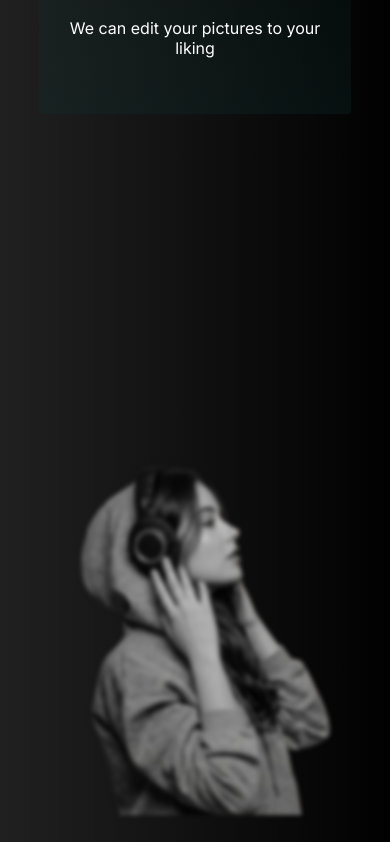
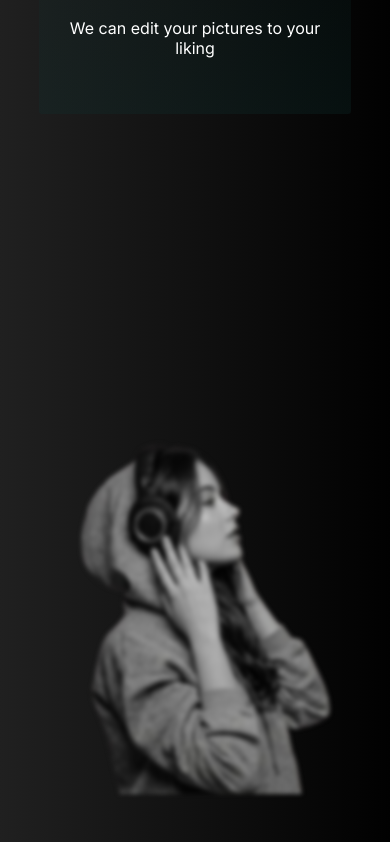
Before and after one commit to kgauhelo-tech/react-ui-challenge, a React (Vite) app: page / in a window 390 px wide. Shown: the part 3145-3987 px from the top of the page. Built offline with nearby package versions, Linux system fonts and the light colour scheme.

Commit message:
Fixed the responsiveness and ran the build command

```diff
--- a/src/App.css
+++ b/src/App.css
@@ -306,6 +306,7 @@ button:hover {
   @media (max-width: 375px) {
     margin: 0 0;
     margin-bottom: 20em;
+    margin-top: 0;
   }
 }
 
@@ -332,6 +333,12 @@ button:hover {
     margin-bottom: 5vh;
     height: unset;
     width: 100vw;
+  }
+  @media (max-width: 425px) {
+    margin-top: 10vh;
+  }
+  @media (max-width: 375px) {
+    margin-top: 0;
   }
 }
 .right-about {
```
